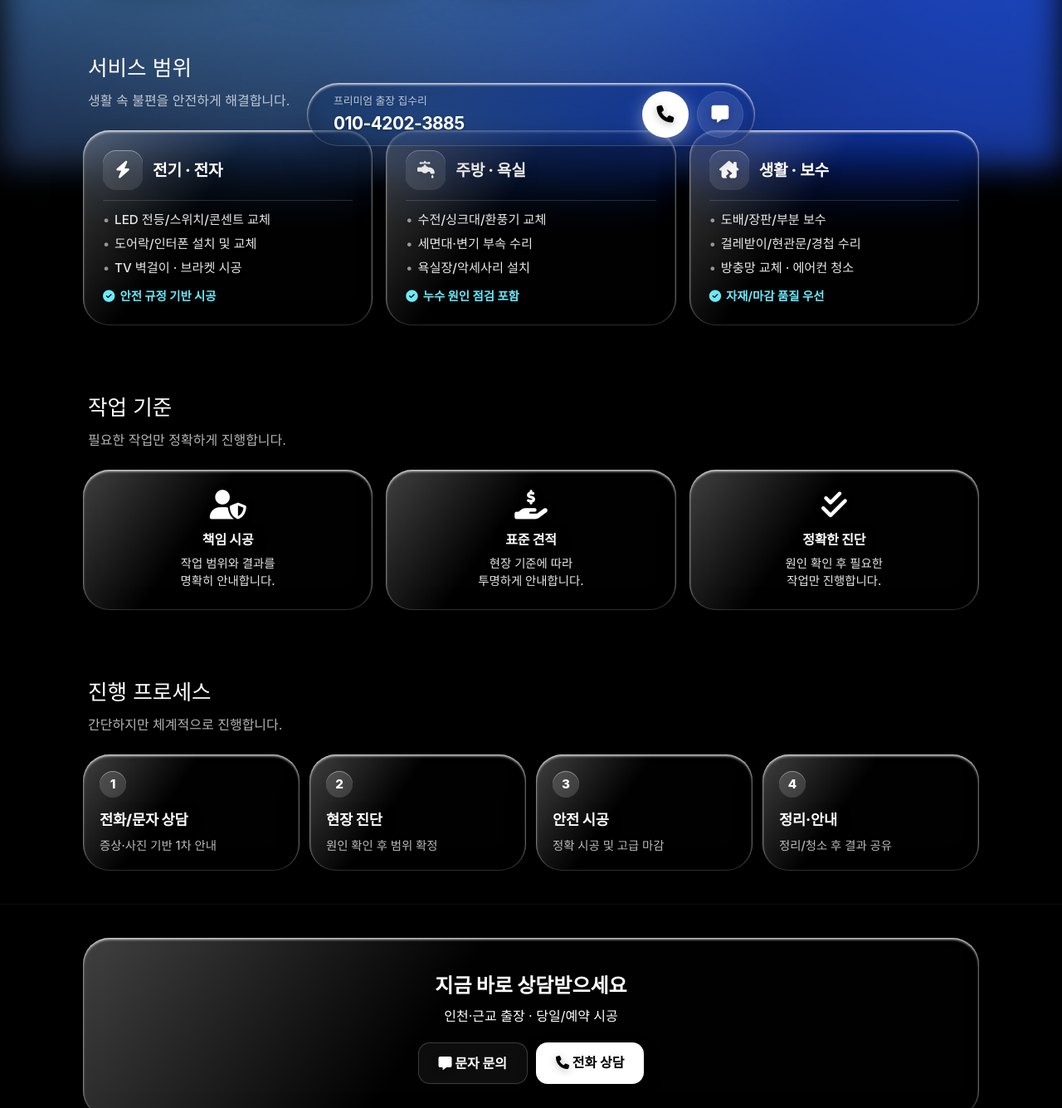
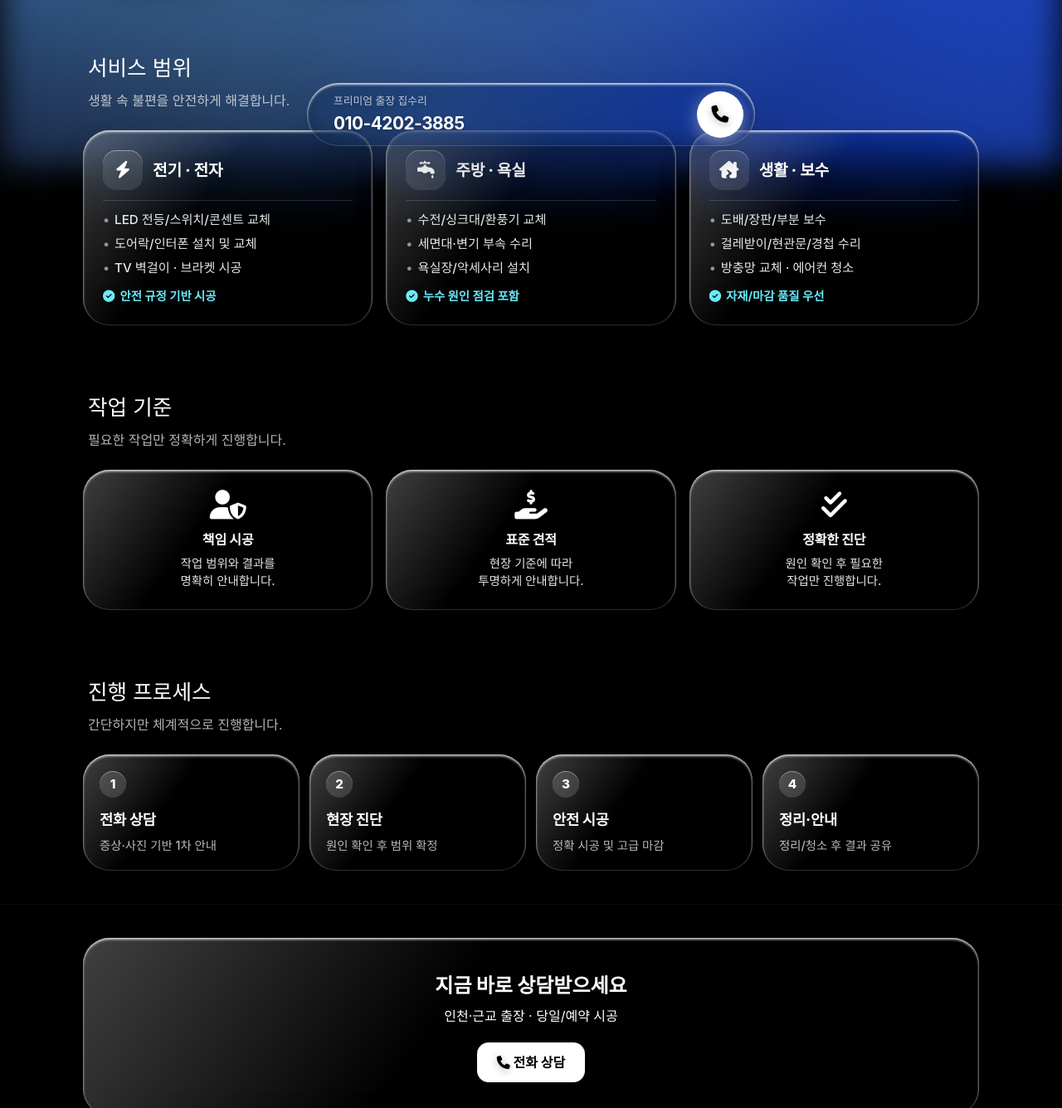
Before and after one commit to thiscold829/J.G.LEE, a plain HTML site: page index.html in a window 1280 px wide. Shown: the part 600-1935 px from the top of the page at 83% size. Drawn offline with Linux system fonts and the light colour scheme; a web font is replaced by a local one.

Commit message:
Change consultation label and remove SMS option

```diff
--- a/index.html
+++ b/index.html
@@ -382,7 +382,7 @@
       <div class="process-grid">
         <div class="step glass">
           <div class="no">1</div>
-          <h5>전화/문자 상담</h5>
+          <h5>전화 상담</h5>
           <p>증상·사진 기반 1차 안내</p>
         </div>
         <div class="step glass">
@@ -411,7 +411,6 @@
         <div class="sub">인천·근교 출장 · 당일/예약 시공</div>
       </div>
       <div class="footer-btns">
-        <a class="btn-glass" href="sms:010-4202-3885"><i class="fa-solid fa-message"></i> 문자 문의</a>
         <a class="btn-glass btn-fill" href="tel:010-4202-3885"><i class="fa-solid fa-phone"></i> 전화 상담</a>
       </div>
     </div>
@@ -424,7 +423,6 @@
     </div>
     <div class="sticky-actions">
       <a href="tel:010-4202-3885" class="dock-btn tel"><i class="fa-solid fa-phone"></i></a>
-      <a href="sms:010-4202-3885" class="dock-btn sms"><i class="fa-solid fa-message"></i></a>
     </div>
   </div>
 
```
